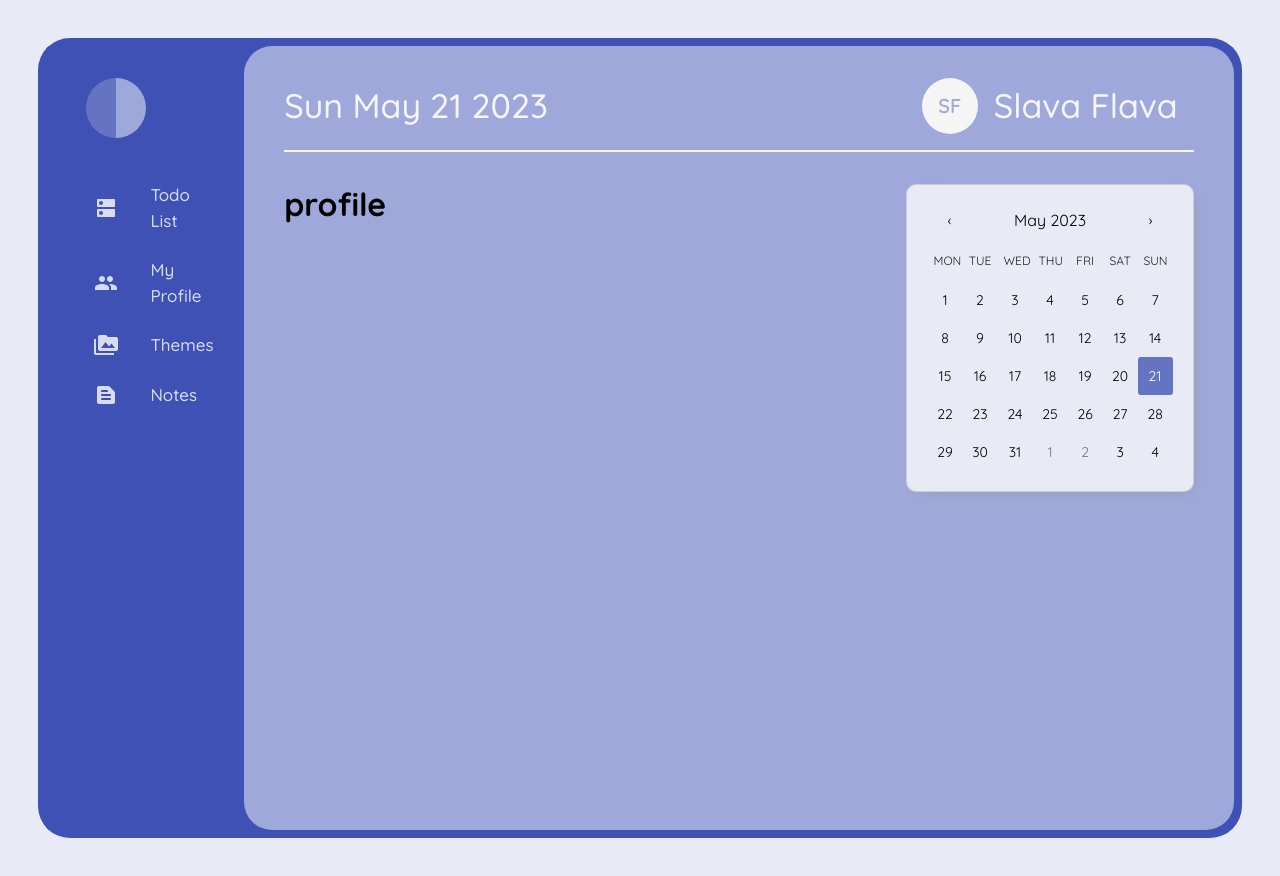
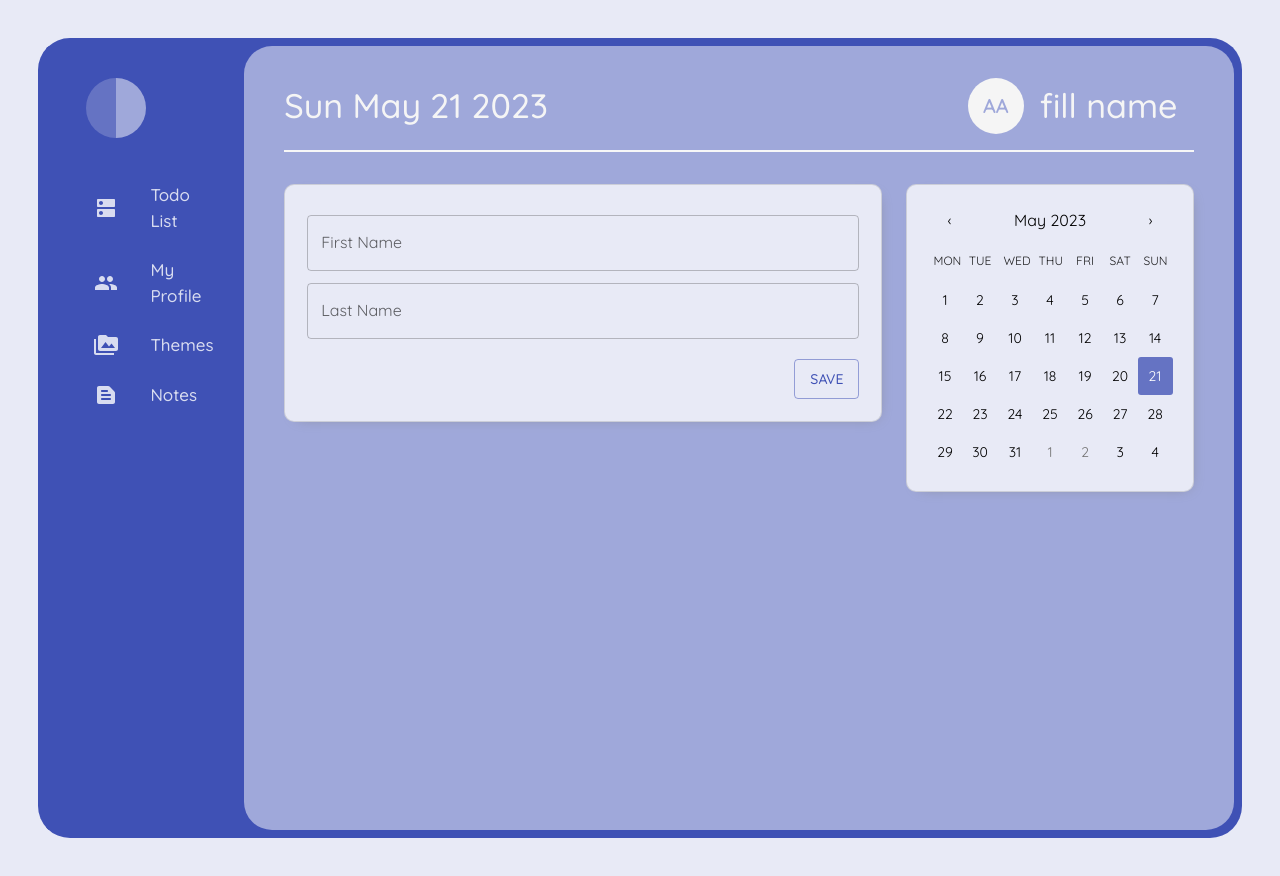
Before and after one commit to SlavaFlava/Task_calendar, a React (Create React App) app: page /profile in a window 1280 px wide. Built offline with nearby package versions, Linux system fonts and the light colour scheme.

Commit message:
added profile info and added avatar and user name in localStorage

```diff
--- a/src/modules/dashboard/index.tsx
+++ b/src/modules/dashboard/index.tsx
@@ -1,6 +1,7 @@
 import { Avatar, Box, Typography } from "@mui/material";
 import { todoStore } from "../../store/todo";
 import { observer } from "mobx-react";
+import { profileStore } from "../../store/profile";
 
 
 
@@ -35,10 +36,11 @@ const Dashboard = observer( () => {
             height: 56,
             mr: 2,
             color: 'background.default',
-            fontWeight: '600'
+            fontWeight: '600',
+            textTransform:'uppercase'
           }}
         >
-          SF
+          {profileStore.avatar}
         </Avatar>
         <Typography
           variant={'h4'}
@@ -46,7 +48,7 @@ const Dashboard = observer( () => {
           fontWeight={'500'}
           color={'secondary.main'}
         >
-          Slava Flava
+          {profileStore.user}
         </Typography>
       </Box>
     </Box>
--- a/src/modules/notes/index.tsx
+++ b/src/modules/notes/index.tsx
@@ -1,4 +1,4 @@
-import { Box, Paper, SvgIcon } from "@mui/material";
+import { Box, Pagination, Paper, Stack, SvgIcon, Typography } from "@mui/material";
 import { observer } from "mobx-react";
 import { notesStore } from "../../store/notes";
 import { ICategory } from "./components/models";
@@ -6,14 +6,35 @@ import { NavLink } from "react-router-dom";
 import CategoryNotes from "./components/category";
 import AddCategory from "./components/addCategory";
 import { Delete } from "@mui/icons-material";
+import { useState } from "react";
+import { profileStore } from "../../store/profile";
+
+
+
 
 
 const Notes = observer(() => {
+
+
+  const [page, setPage] = useState(1)
+  const handleChange = (event: React.ChangeEvent<unknown>, value: number) => {
+    setPage(value);
+  };
+  const countNotes = profileStore.countNotes
+  const paginationCount = Math.ceil(notesStore.notesArray.length / countNotes)
+  const pagination = []
+  for (let i = 1; i <= paginationCount; i++) {
+    pagination.push(i)
+  }
+
+
   return (
     <>
       <Box display={'flex'} flexWrap={'wrap'} m={'-5px'} >
         {
-          notesStore.notesArray.map((e: ICategory) => (
+          notesStore.notesArray.map((e: ICategory, index) => (
+            index + 1 <= page * countNotes && index + 1 > (page - 1) * 6
+              ?
               <Paper key={e.categoryUrl} sx={{
                 flexBasis: 'calc(33.3% - 10px)',
                 position: 'relative',
@@ -26,7 +47,7 @@ const Notes = observer(() => {
                 <NavLink
                   to={`./${e.categoryUrl}`}
                   style={{
-                  position: 'absolute',
+                    display: 'block',
                     width: '100%',
                     height: '100%',
                     padding: '30px'
@@ -40,10 +61,16 @@ const Notes = observer(() => {
                   <Delete />
                 </SvgIcon>
               </Paper>
+              :
+              false
           ))
         }
       </Box>
       <AddCategory />
+      <Stack spacing={2} mt={4} >
+        <Pagination sx={{justifyContent:'center', display:'inline-flex'}} count={paginationCount} page={page} onChange={handleChange} variant="outlined" shape="rounded" color='secondary' />
+      </Stack>
+
     </>
   )
 })
--- a/src/modules/profile/index.tsx
+++ b/src/modules/profile/index.tsx
@@ -1,10 +1,45 @@
+import { Box, Button, Paper, TextField } from "@mui/material"
+import { useState } from "react"
+import { profileStore } from "../../store/profile"
 
 
 
 const Profile = () => {
-    return(
-     <h1>profile</h1>
-    )
+  const [firstName, setFirstName] = useState('')
+  const [lastName, setLastName] = useState('')
+
+  return (
+    <Paper variant={'outlined'}
+      sx={{
+        p: '22px',
+        borderRadius: '10px',
+        boxShadow: '4px 4px 14px -10px grey',
+      }}
+    >
+      <TextField
+        fullWidth
+        label={'First Name'}
+        margin='dense'
+        onChange={e => setFirstName(e.target.value)}
+      />
+      <TextField
+        fullWidth
+        label={'Last Name'}
+        margin='dense'
+        onChange={e => setLastName(e.target.value)}
+      />
+      <Box display={'flex'} justifyContent={'flex-end'} mt={2}>
+        <Button variant="outlined"
+          sx={{ height: '40px' }}
+          onClick={() => profileStore.saveUser(firstName, lastName)}
+        >
+          Save
+        </Button>
+      </Box>
+    </Paper>
+
+
+  )
 }
 
 export default Profile
--- /dev/null
+++ b/src/store/profile.ts
@@ -0,0 +1,40 @@
+import { makeAutoObservable } from "mobx"
+
+
+
+class ProfileStore {
+  constructor() {
+    makeAutoObservable(this)
+  }
+
+  countNotes = 6
+
+  user = localStorage.getItem('user') == null
+   ?
+   'fill name'
+   :
+   JSON.parse(localStorage.getItem('user') || '')
+
+  avatar = localStorage.getItem('avatar') == null
+  ?
+  'AA'
+  :
+  JSON.parse(localStorage.getItem('avatar') || '')
+
+
+
+  // addLocalStorage(){
+  //   localStorage.setItem("notes", JSON.stringify(this.notesArray))
+  // }
+
+
+  saveUser(first: string, last: string) {
+    this.user = first + ' ' + last
+    this.avatar = first.trim()[0] + last.trim()[0]
+    localStorage.setItem('user', JSON.stringify(this.user))
+    localStorage.setItem('avatar', JSON.stringify(this.avatar))
+  }
+}
+
+const profileStore = new ProfileStore()
+export { profileStore }
```
Also changed, not shown: src/store/theme.ts (line endings or trailing spaces). Lines whose indentation alone changed are shown as unchanged.
